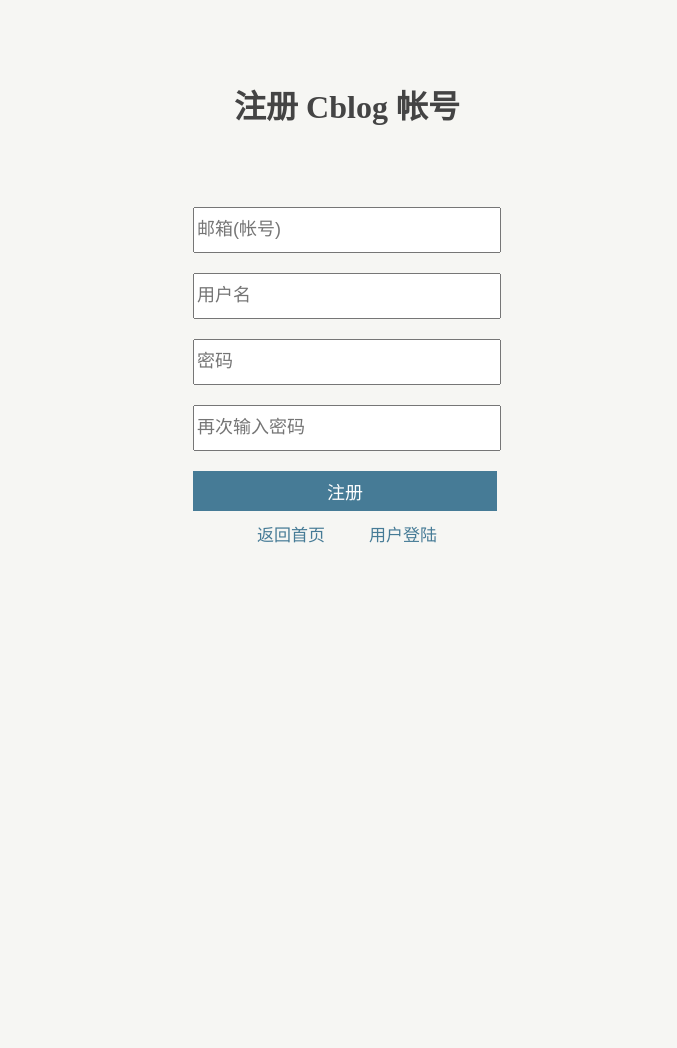
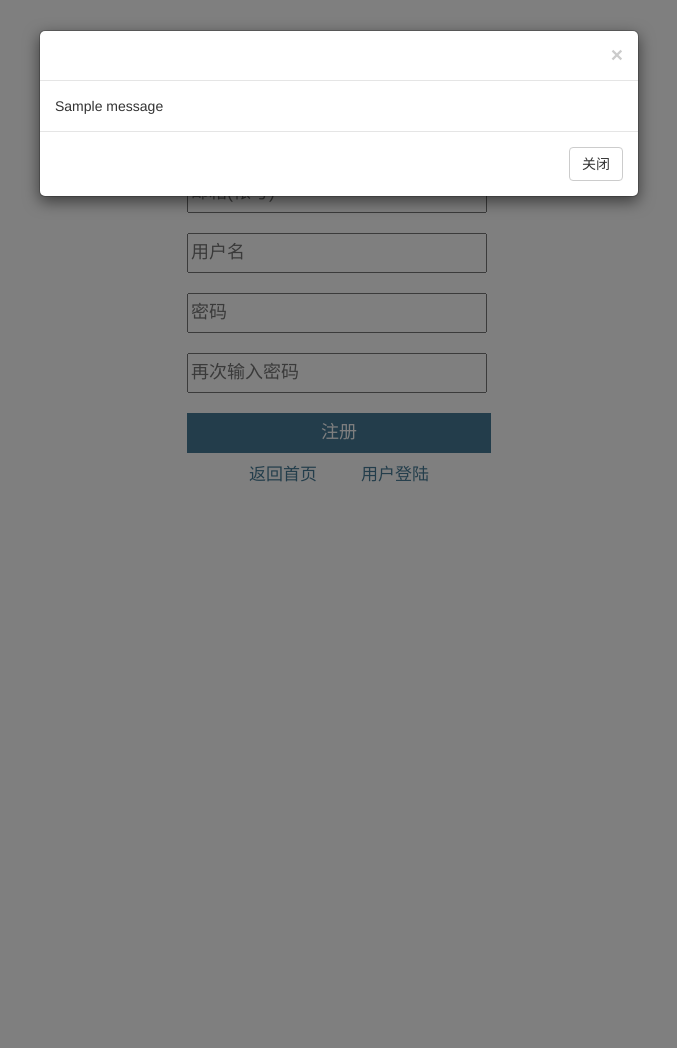
Before and after one commit to copie/Cblog, a Flask app: page /register in a window 1280 px wide. Shown: the whole page, without its empty margins (301-978 px from the left). After the commit the page ends 482 px from the top, so only its background shows below. Run offline with Flask 2, Linux system fonts and the light colour scheme; tables that the repository leaves empty hold one stand-in row (values such as "Sample post"); one stand-in notice (Sample message) is shown; some libraries are stand-ins or nearby versions.

Commit message:
添加 flash 模态框 显示

```diff
--- a/app/templates/base.html
+++ b/app/templates/base.html
@@ -17,5 +17,35 @@
 <body>
     {% block body %}
     {% endblock %}
+    {% block modal%}
+    {% if get_flashed_messages() %}
+        <link rel="stylesheet" href="http://cdn.static.runoob.com/libs/bootstrap/3.3.7/css/bootstrap.min.css">
+        <script src="http://cdn.static.runoob.com/libs/jquery/2.1.1/jquery.min.js"></script>
+        <script src="http://cdn.static.runoob.com/libs/bootstrap/3.3.7/js/bootstrap.min.js"></script>
+    {% endif %}
+    {% for message in get_flashed_messages() %}
+        <div class="modal fade" id="myModal" tabindex="-1" role="dialog" aria-labelledby="myModalLabel" aria-hidden="false">
+            <div class="modal-dialog">
+                <div class="modal-content">
+                    <div class="modal-header">
+                        <button type="button" class="close" data-dismiss="modal" aria-hidden="true">
+                            &times;
+                        </button>
+                    </div>
+                    <div class="modal-body">
+                        {{ message }}
+                    </div>
+                    <div class="modal-footer">
+                        <button type="button" class="btn btn-default" data-dismiss="modal">关闭
+                        </button>
+                    </div>
+                </div>
+            </div>
+        </div>
+        <script>
+                $('#myModal').modal('show')
+        </script>
+    {% endfor %}
+    {% endblock %}
 </body>
 </html>
```
